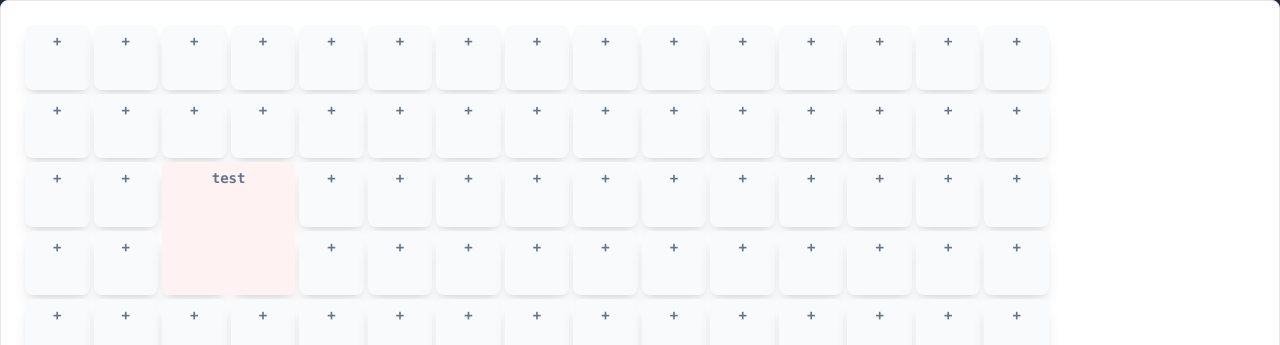
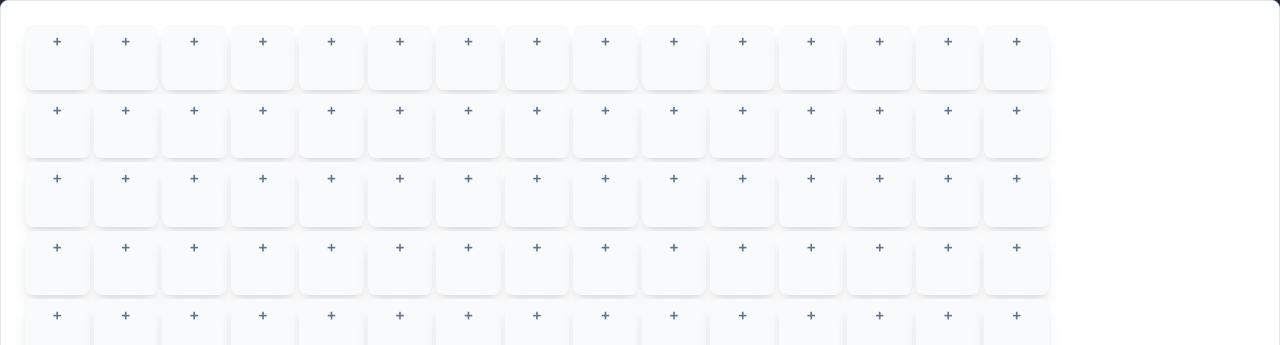
Before and after one commit to katsumi8/reservation-frontend-admin, a Next.js app: page / in a window 1280 px wide. Shown: the top 345 px of the page. Built offline with nearby package versions, Linux system fonts and the light colour scheme.

Commit message:
changed grid to clickable

```diff
--- a/pages/index.tsx
+++ b/pages/index.tsx
@@ -11,13 +11,15 @@ function Home() {
   const cellOnClickHandler = (
     e: React.MouseEvent<HTMLDivElement, MouseEvent>
   ) => {
-    // let newElement: clickedCellType = { id: e.currentTarget.id };
-    // setClickedData((prev) => [...prev, newElement]);
+    let newElement: clickedCellType = { id: e.currentTarget.id };
+    setClickedData((prev) => [...prev, newElement]);
     console.log(clickedData);
   };
 
-  const list = [];
-  for (let i = 0; i < 15 * 15; i++) {
+  const gridColNum = 15;
+
+  const list: JSX.Element[] = [];
+  for (let i = 0; i < gridColNum ** 2; i++) {
     list.push(
       <div
         className="aspect-square rounded-lg border-blue-500 bg-slate-50 p-1 shadow-lg"
@@ -30,20 +32,29 @@ function Home() {
     );
   }
 
+  const coloredCells: JSX.Element[] = [];
+
+  for (let i = 0; i < clickedData.length; i++) {
+    let cellId = clickedData[i].id;
+    let rowStartNum = Math.floor(Number(cellId) / gridColNum);
+    let colStartNum = Number(cellId) - rowStartNum * gridColNum;
+    console.log(rowStartNum, colStartNum);
+    let className = `col-start-${colStartNum} col-end-${
+      colStartNum + 1
+    } row-start-${rowStartNum} row-end-${
+      rowStartNum + 1
+    } aspect-square rounded-lg border-blue-500 bg-red-50 p-1`;
+    coloredCells.push(<div className={className}>test</div>);
+  }
+
   return (
     <div className="container absolute mx-auto overflow-scroll rounded-lg border border-gray-200 bg-white p-6 shadow-md dark:border-gray-700 dark:bg-gray-800">
       <section className="absolute grid aspect-square w-[80vw] grid-cols-15 grid-rows-15 gap-1 rounded-lg text-center font-mono text-sm font-bold leading-6 text-slate-500">
         {list}
       </section>
-      <section className="relative grid aspect-square w-[80vw] grid-cols-15 grid-rows-15 gap-1 rounded-lg text-center font-mono text-sm font-bold leading-6 text-slate-500">
-        <div
-          className="col-start-3 col-end-5 row-start-3 row-end-5 aspect-square rounded-lg border-blue-500 bg-red-50 p-1"
-          onClick={cellOnClickHandler}
-        >
-          test
-        </div>
+      <section className="pointer-events-none relative grid aspect-square w-[80vw] grid-cols-15 grid-rows-15 gap-1 rounded-lg text-center font-mono text-sm font-bold leading-6 text-slate-500">
+        {coloredCells}
       </section>
-
     </div>
   );
 }
```
